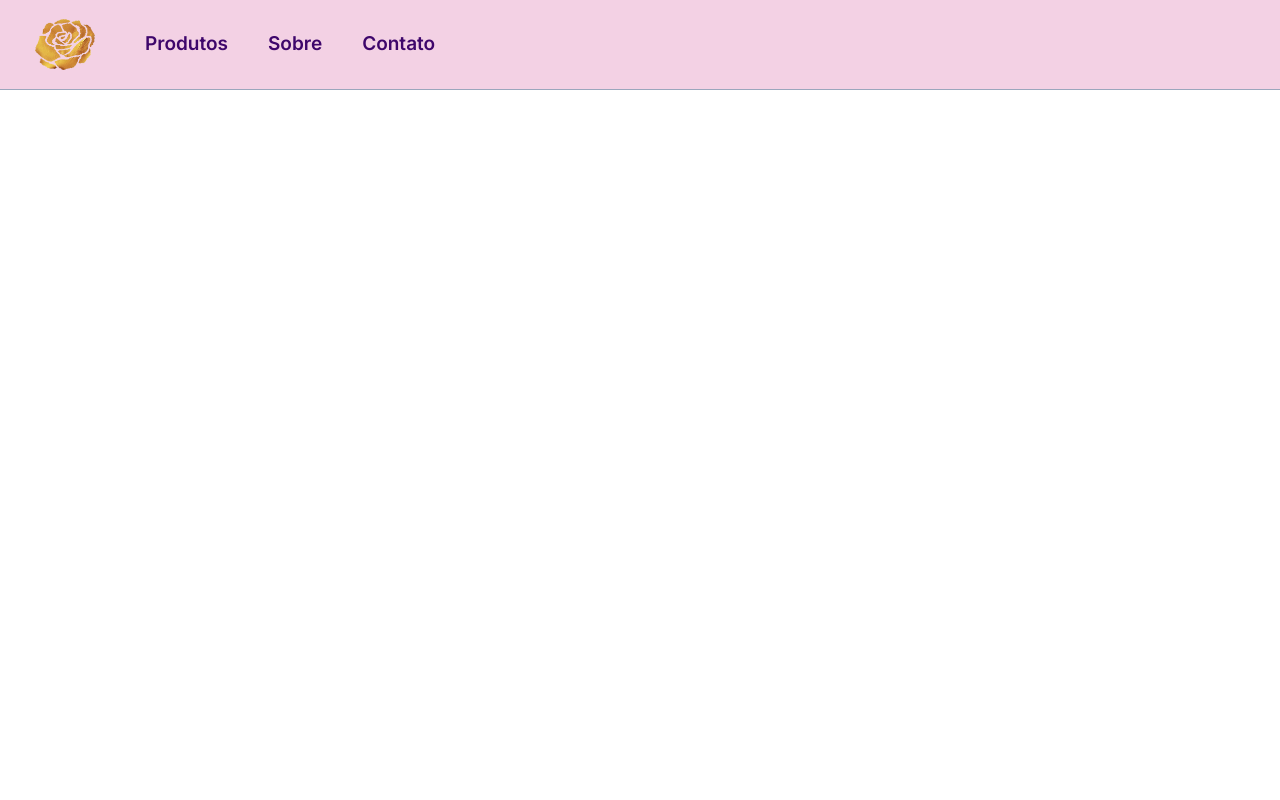
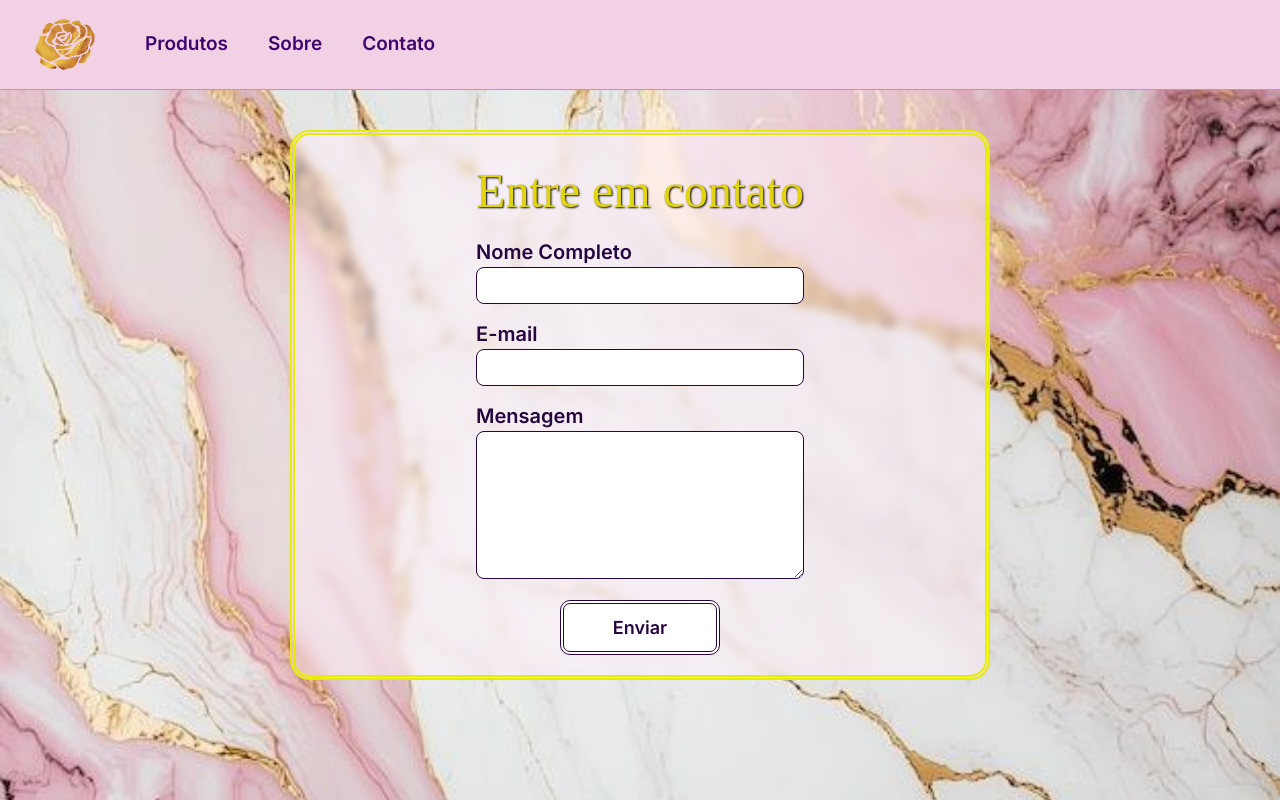
Before and after one commit to laLuna01/next-cp5, a Next.js app: page /contato in a window 1280 px wide. Built offline with nearby package versions, Linux system fonts and the light colour scheme; a web font is replaced by a local one.

Commit message:
Criando página de contatos

```diff
--- /dev/null
+++ b/src/app/components/Campo/campo.css
@@ -0,0 +1,17 @@
+.campo {
+    margin-bottom: 15px;
+}
+.label {
+    font-size: 20px;
+    color: #25063f;
+    font-weight: 600;
+}
+.input, .textarea {
+    border: #25063f 1px solid;
+    border-radius: 8px;
+    width: 100%;
+    padding: 1px 8px;
+}
+.input {
+    height: 37px;
+}
--- /dev/null
+++ b/src/app/components/Campo/index.tsx
@@ -0,0 +1,31 @@
+import "./campo.css";
+import { Props } from "./interface";
+
+const Campo = (props: Props) => {
+    if (props.tipo === "texto") {
+        return (
+            <div className="campo">
+                <label className="label" htmlFor={props.nome}>{props.label}</label><br />
+                <input name={props.nome} className="input" type="text" />
+            </div>
+        )
+    }
+    if (props.tipo === "email") {
+        return (
+            <div className="campo">
+                <label className="label" htmlFor={props.nome}>{props.label}</label><br />
+                <input name={props.nome} className="input" type="email" />
+            </div>
+        )
+    }
+    if (props.tipo === "mensagem") {
+        return (
+            <div className="campo">
+                <label className="label" htmlFor={props.nome}>{props.label}</label><br />
+                <textarea name={props.nome} className="textarea" rows={6}></textarea>
+            </div>
+        )
+    }
+}
+
+export default Campo;
--- /dev/null
+++ b/src/app/components/Campo/interface.tsx
@@ -0,0 +1,7 @@
+interface Props {
+    nome: string;
+    label: string;
+    tipo: string;
+}
+
+export type {Props};
--- /dev/null
+++ b/src/app/contato/contato.css
@@ -0,0 +1,40 @@
+body {
+    background-image: url("/background3.jpg");
+    background-repeat: no-repeat;
+    background-size: cover;
+}
+.form-container {
+    background-color: rgba(255, 240, 249, 0.507);
+    backdrop-filter: blur(5px);
+    margin: auto;
+    width: 700px;
+    border-radius: 20px;
+    border: 5px double rgb(231, 235, 9);
+    padding: 20px 30px;
+    margin-top: 40px;
+    margin-bottom: 40px;
+    display: flex;
+    flex-direction: column;
+    align-items: center;
+}
+.form-container > form > h1 {
+    font-size: 48px;
+    margin-bottom: 10px;
+}
+.enviar {
+    display: flex;
+    margin: auto;
+    padding: 10px;
+    width: 160px;
+    font-size: 18px;
+    color: #25063f;
+    font-weight: 600;
+    border-radius: 10px;
+    border: #25063f 4px double;
+    justify-content: center;
+    background-color: white;
+}
+.enviar:hover {
+    color: rgb(219, 6, 130);
+    border-color: rgb(80, 3, 90);
+}
--- a/src/app/contato/page.tsx
+++ b/src/app/contato/page.tsx
@@ -1,6 +1,18 @@
+import "./contato.css";
+import Campo from "../components/Campo";
+
 export default function Contato() {
     return (
         <>
+            <div className="form-container">
+                <form action="">
+                    <h1 className="titulo">Entre em contato</h1>
+                    <Campo nome="nome" label="Nome Completo" tipo="texto" />
+                    <Campo nome="email" label="E-mail" tipo="email" />
+                    <Campo nome="mensagem" label="Mensagem" tipo="mensagem" />
+                    <input className="enviar" type="submit" value="Enviar" />
+                </form>
+            </div>
         </>
     );
 }
```
Also changed, not shown: public/background3.jpg (added).
